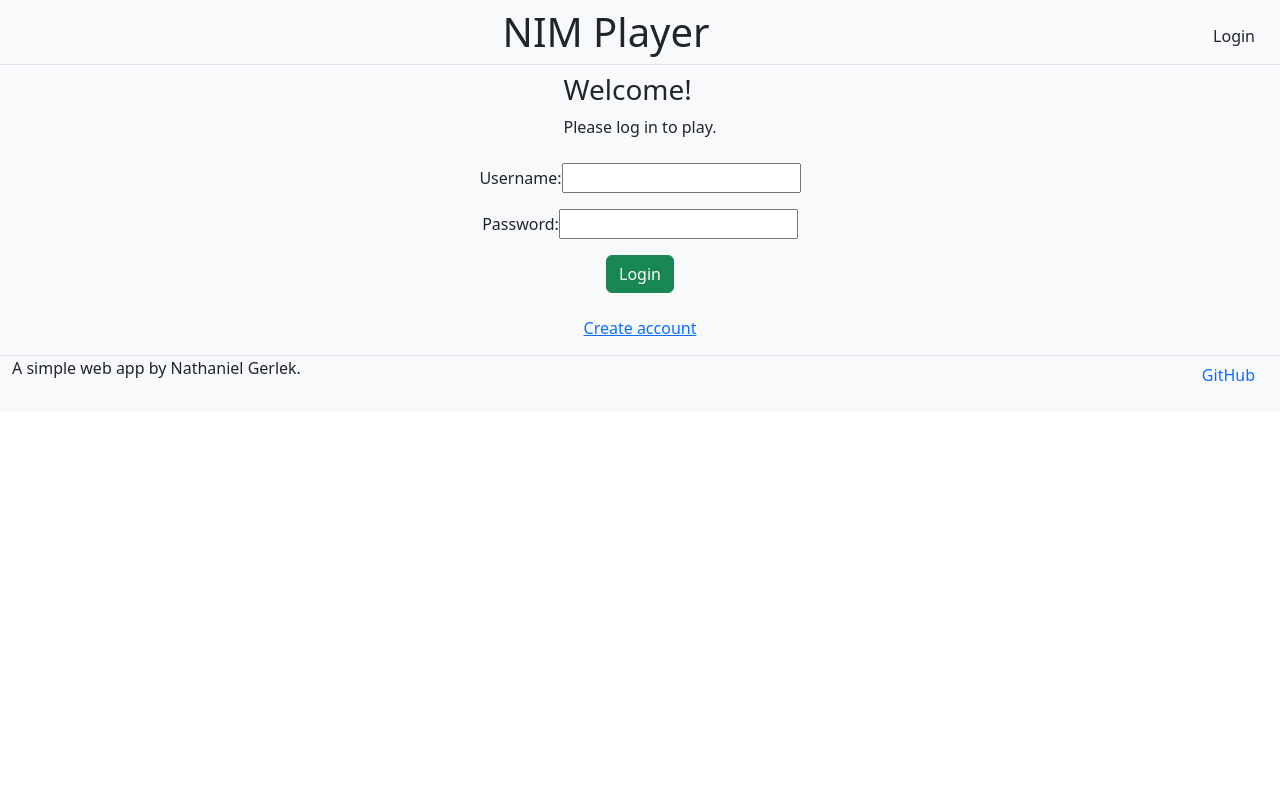
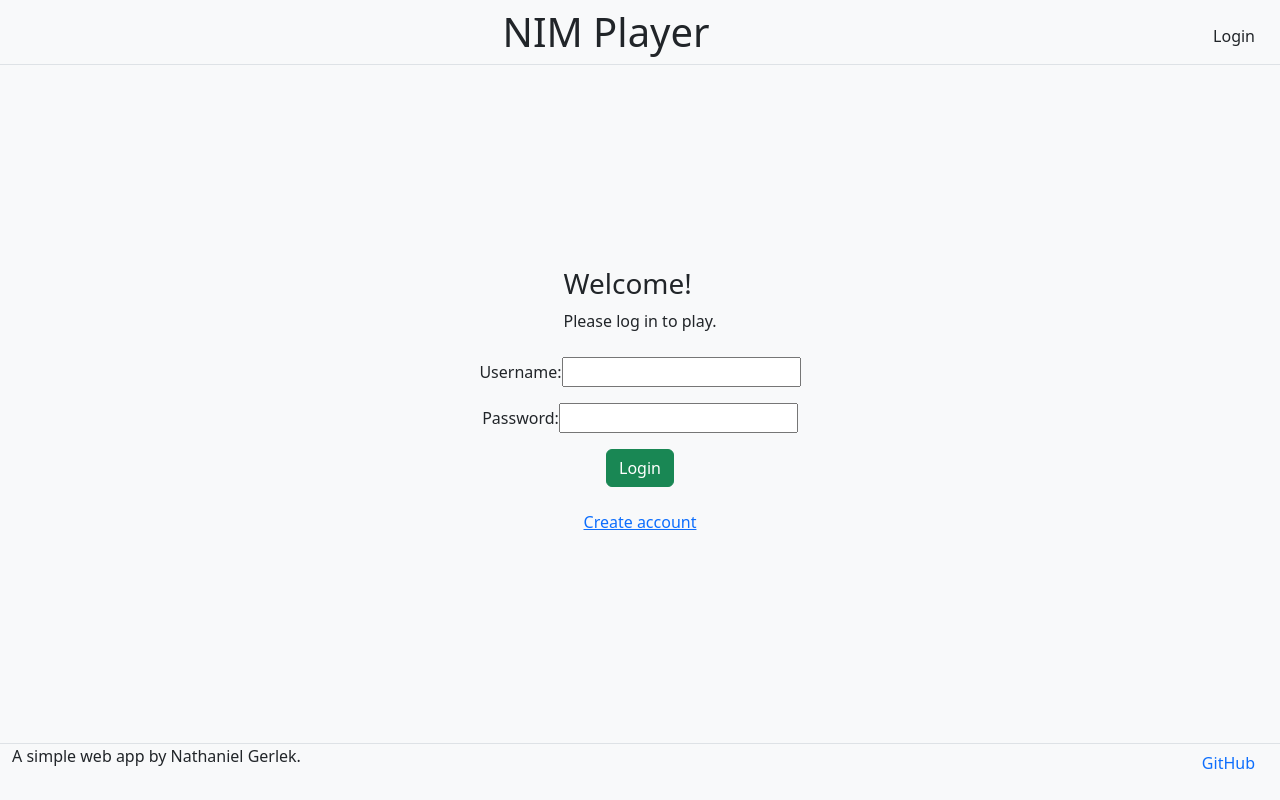
Before and after one commit to ThanGerlek/startup, a React (Vite) app: page /login in a window 1280 px wide. Built offline with nearby package versions, Linux system fonts and the light colour scheme.

Commit message:
fix: expand window to fill viewport

```diff
--- /dev/null
+++ b/src/App.css
@@ -0,0 +1,3 @@
+.fullSize {
+    min-height: 100dvh;
+}
--- a/src/App.jsx
+++ b/src/App.jsx
@@ -1,6 +1,7 @@
 import React from 'react';
 import {BrowserRouter, Navigate, NavLink, Route, Routes} from 'react-router-dom';
 import 'bootstrap/dist/css/bootstrap.min.css';
+import './App.css';
 import {Home} from "./home/home.jsx";
 import {GameController} from "./pregame/game-controller.jsx";
 import {AuthController} from "./auth/authController.jsx";
@@ -30,7 +31,7 @@ function App() {
     }
 
     return (<BrowserRouter>
-        <div className="bg-light d-flex flex-column">
+        <div className="fullSize bg-light d-flex flex-column">
             <header
                 className="container-fluid my-2 align-items-center justify-content-between d-flex flex-wrap border-bottom">
                 <div></div>
```
